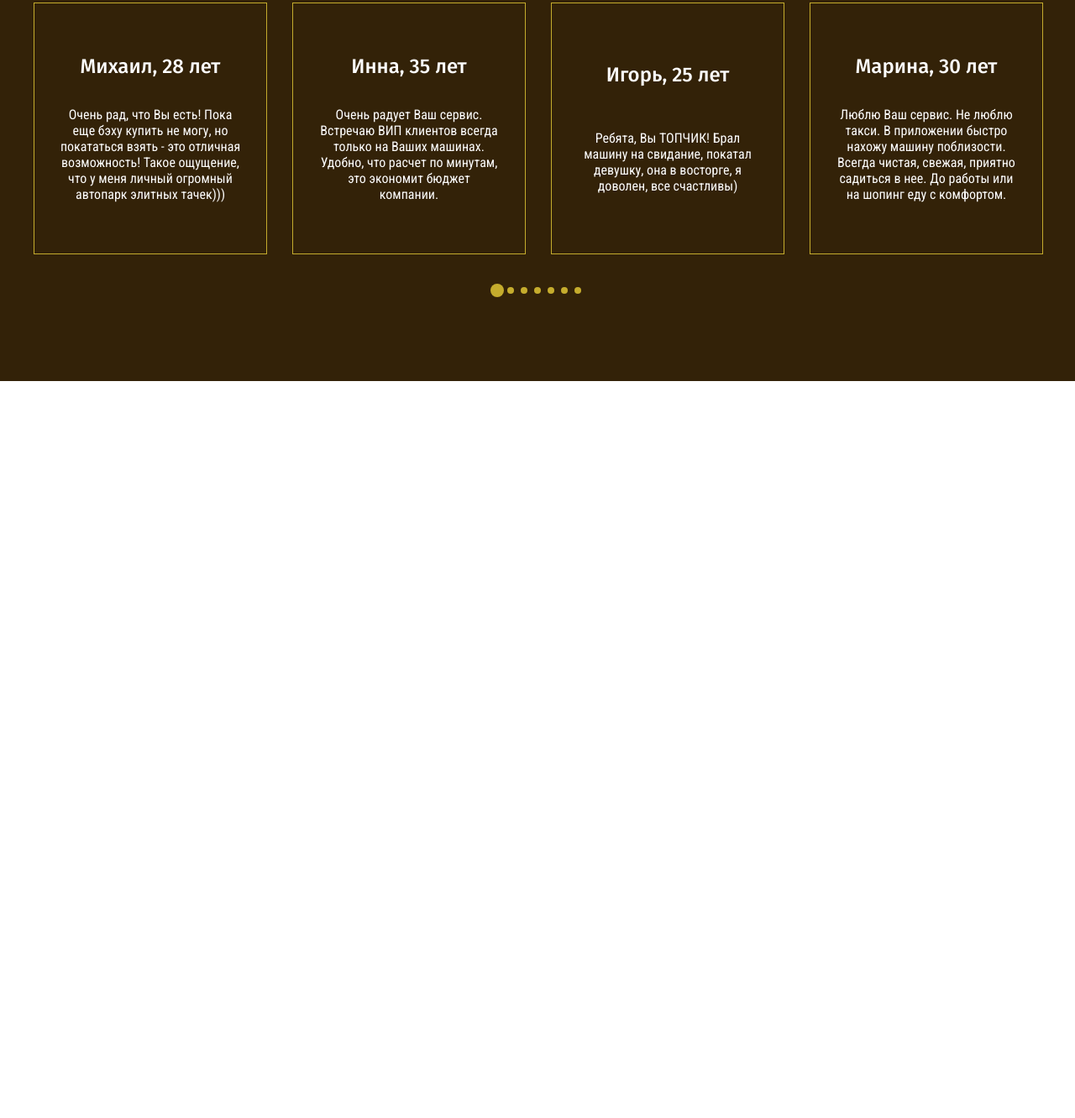
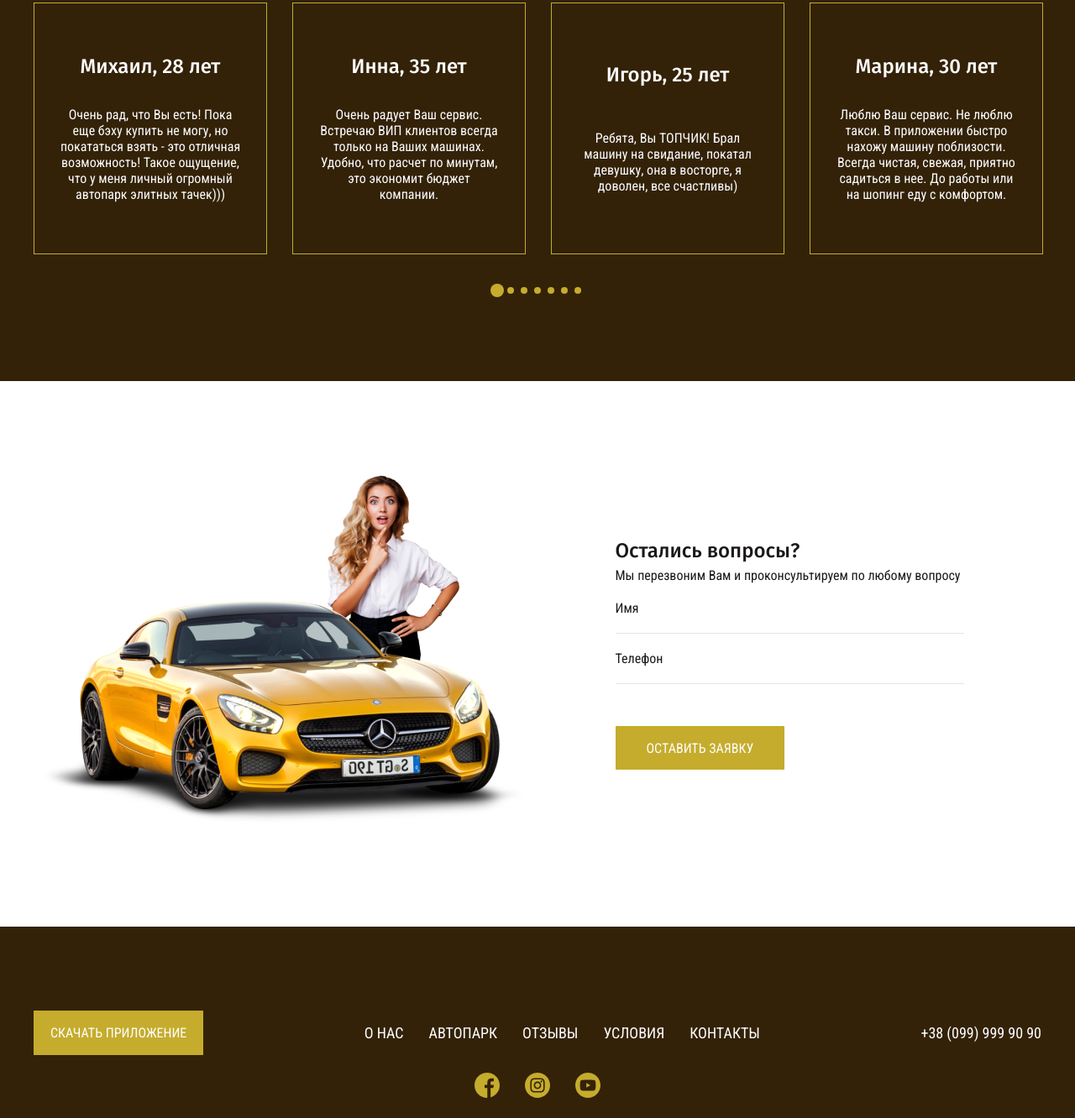
Before and after one commit to duracell27/lux_carsharing, a website: page app/index.html in a window 1280 px wide. Shown: the part 2278-3610 px from the top of the page at 84% size. Before the commit the page ends 2732 px from the top, so only its background shows below. Drawn offline with Linux system fonts and the light colour scheme.

Commit message:
full hd ready

```diff
--- a/app/index.html
+++ b/app/index.html
@@ -315,9 +315,89 @@
             </div>
           </div>
         </section>
+
+        <section class="feedback">
+          <div class="container">
+            <div class="feedback__inner">
+              <img
+                class="feedback__images"
+                src="images/question.png"
+                alt="question"
+              />
+              <form class="feedback__form">
+                <h3 class="feedback__title">Остались вопросы?</h3>
+                <p class="feedback__text">
+                  Мы перезвоним Вам и проконсультируем по любому вопросу
+                </p>
+                <input class="feedback__input" placeholder="Имя" type="text" />
+                <input
+                  class="feedback__input"
+                  placeholder="Телефон"
+                  type="text"
+                />
+                <button class="feedback__btn" type="submit">
+                  ОСТАВИТЬ ЗАЯВКУ
+                </button>
+              </form>
+            </div>
+          </div>
+        </section>
       </main>
 
-      <footer class="footer"></footer>
+      <footer class="footer">
+        <div class="container">
+          <div class="footer__top">
+            <a class="application-btn" href="#">Скачать приложение</a>
+            <nav class="menu">
+              <div class="menu__list">
+                <li class="menu__item">
+                  <a class="menu__item-link" href="#">О НАС</a>
+                </li>
+                <li class="menu__item">
+                  <a class="menu__item-link" href="#">АВТОПАРК</a>
+                </li>
+                <li class="menu__item">
+                  <a class="menu__item-link" href="#">ОТЗЫВЫ</a>
+                </li>
+                <li class="menu__item">
+                  <a class="menu__item-link" href="#">УСЛОВИЯ</a>
+                </li>
+                <li class="menu__item">
+                  <a class="menu__item-link" href="#">КОНТАКТЫ</a>
+                </li>
+              </div>
+            </nav>
+            <a class="phone" href="tel:380999999090">+38 (099) 999 90 90</a>
+          </div>
+          <ul class="footer__social">
+            <li class="footer__social-item">
+              <a class="footer__social-link" href="#">
+                <img
+                  class="footer__social-img"
+                  src="images/social/facebook.svg"
+                  alt="s"
+              /></a>
+            </li>
+            <li class="footer__social-item">
+              <a class="footer__social-link" href="#">
+                <img
+                  class="footer__social-img"
+                  src="images/social/instagram.svg"
+                  alt="s"
+              /></a>
+            </li>
+            <li class="footer__social-item">
+              <a class="footer__social-link" href="#">
+                <img
+                  class="footer__social-img"
+                  src="images/social/youtube.svg"
+                  alt="s"
+                />
+              </a>
+            </li>
+          </ul>
+        </div>
+      </footer>
     </div>
 
     <script src="js/main.min.js"></script>
--- a/app/scss/style.scss
+++ b/app/scss/style.scss
@@ -30,11 +30,11 @@
       border-bottom: 1px solid $white;
     }
   }
-  .phone {
-    color: $white;
-    font-size: 18px;
-    line-height: 21px;
-  }
+}
+.phone {
+  color: $white;
+  font-size: 18px;
+  line-height: 21px;
 }
 
 .menu {
@@ -386,3 +386,79 @@
     }
   }
 }
+
+.feedback {
+  padding: 100px 0;
+  &__inner {
+    display: flex;
+    align-items: center;
+  }
+  &__images {
+    width: 50%;
+  }
+  &__form {
+    width: 415px;
+    margin: 0 auto;
+  }
+  &__title {
+    font-size: 24px;
+    line-height: 29px;
+    font-family: "fira sans", serif;
+    font-weight: 500;
+    margin-bottom: 5px;
+  }
+  &__text {
+    bottom: 30px;
+  }
+  &__input {
+    display: block;
+    padding: 20px 0;
+    width: 100%;
+    border: none;
+    border-bottom: 1px solid rgba(0, 0, 0, 0.1);
+    outline: none;
+    &::placeholder {
+      font-size: 16px;
+      line-height: 20px;
+
+      color: $dark;
+    }
+  }
+  &__btn {
+    background-color: $accent;
+    text-transform: uppercase;
+    color: $white;
+    border: 1px solid $accent;
+    padding: 16px 36px 15px;
+    display: inline-block;
+    margin-top: 50px;
+    cursor: pointer;
+    font-size: 16px;
+    line-height: 19px;
+    transition: all .5s ease;
+    &:hover {
+      border: 1px solid $accent;
+      color: $accent;
+      background-color: $white;
+    }
+  }
+}
+
+.footer {
+  padding: 100px 0 24px;
+  background-color: $branded;
+  &__top {
+    display: flex;
+    justify-content: space-between;
+    align-items: center;
+    margin-bottom: 21px;
+  }
+  &__social {
+    display: flex;
+    justify-content: center;
+    align-items: center;
+  }
+  &__social-item {
+    margin: 0 15px;
+  }
+}
```
Also changed, not shown: app/css/style.min.css.
